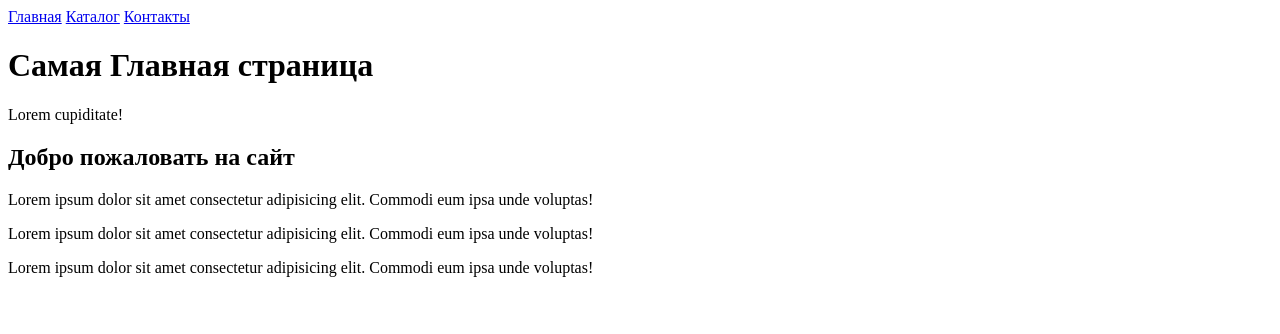
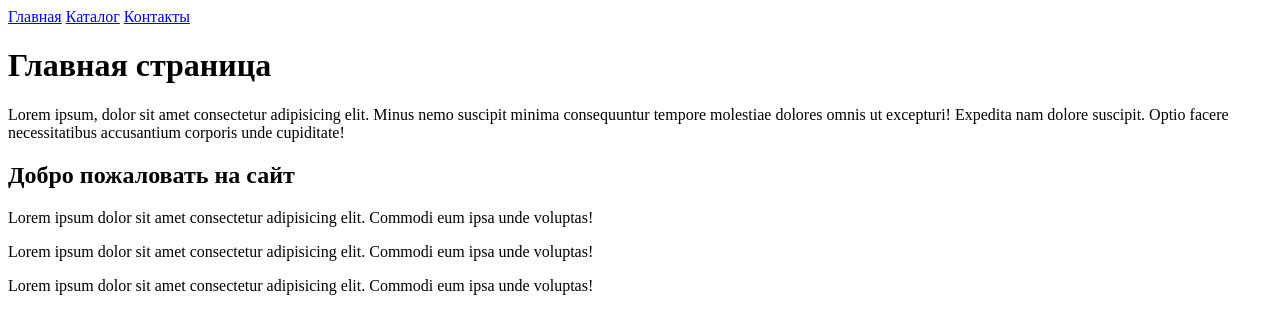
Before and after one commit to Egorik131/git_homework, a plain HTML site: page index.html in a window 1280 px wide. Drawn offline with Linux system fonts and the light colour scheme.

Commit message:
back to 3 commits

```diff
--- a/index.html
+++ b/index.html
@@ -11,8 +11,10 @@
     <a href="./index.html">Главная</a>
     <a href="./catalog/catalog.html">Каталог</a>
     <a href="./contacts/contacts.html">Контакты</a>
-    <h1>Самая Главная страница</h1>
-    <p>Lorem cupiditate!</p>
+    <h1>Главная страница</h1>
+    <p>Lorem ipsum, dolor sit amet consectetur adipisicing elit. Minus nemo suscipit minima consequuntur tempore
+        molestiae dolores omnis ut excepturi! Expedita nam dolore suscipit. Optio facere necessitatibus accusantium
+        corporis unde cupiditate!</p>
     <h2>Добро пожаловать на сайт</h2>
     <p>Lorem ipsum dolor sit amet consectetur adipisicing elit. Commodi eum ipsa unde voluptas!</p>
     <p>Lorem ipsum dolor sit amet consectetur adipisicing elit. Commodi eum ipsa unde voluptas!</p>
```
Also changed, not shown: 1 other file.
